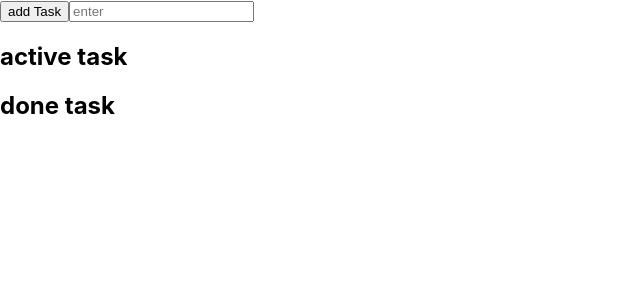
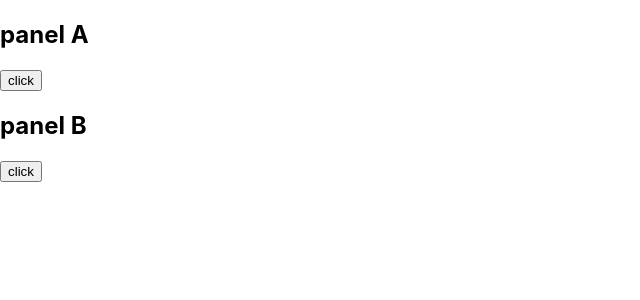
Before and after one commit to Anjalibani17/accordian-with-hooks, a React (Create React App) app: page / in a window 1280 px wide. Shown: the top 300 px of the page, without its empty margins (0-640 px from the left). Built offline with nearby package versions, Linux system fonts and the light colour scheme.

Commit message:
working code

```diff
--- a/src/App.js
+++ b/src/App.js
@@ -1,13 +1,14 @@
 import './App.css';
+import Accordian from './candidates/Accordian';
 import CandidatesContainer from './candidates/CandidatesContainer';
-import Todo from './candidates/Todo';
+//import Accordian from './candidates/Accordian';
 import './candidates/new.css'
 
 function App() {
 
 
 //return <Wrapper />;
-  return (<><Todo/></>);
+  return (<><Accordian/></>);
   //<CandidatesContainer>
  // </CandidatesContainer>;
 }
--- a/src/candidates/Accordian.jsx
+++ b/src/candidates/Accordian.jsx
@@ -1,5 +1,6 @@
 import React from "react";
 import PanelA from "./PanelA";
+import PanelB from "./PanelB";
 
 class Accordian extends React.Component {
     constructor(props) {
@@ -12,43 +13,55 @@ class Accordian extends React.Component {
         this.change = this.change.bind(this);
 
     }
+    componentDidUpdate()
+    {
+
+    }
 
     change(e) {
         console.log(e)
-        if(e==2)
-        {
-            this.setState({ activePanel: 2 })
+       // this.setState({activePanel:e})
+
+
+        if (e == 2) {
+            this.setState({activePanel: 2})
+
+            // console.log(this.state.activePanel)
+
         }
-        else
-        {
+        else {
             this.setState({ activePanel: 1 })
+            // console.log(this.state.activePanel)
         }
 
     }
     render() {
-        return (<><h2>panel A</h2>
+        return (<>
+        <PanelA change={this.change} />
+        <PanelB change={this.change} />
+        {/* { <h2>panel A</h2>
 
-            <button onClick={(e)=>this.change(1)}>click</button>
+            <button onClick={(e) => this.change(1)}>click</button>
             {
                 (this.state.activePanel === 1
-                    ? <p>this is panel A</p>
+                    ? <><p>this is panel A</p>
+                        <p>Lorem ipsum dolor sit amet consectetur
+                            adipisicing elit. Eum tenetur et, molestias,
+                            mollitia possimus tempore rem.</p></>
+                    : null
+                )
+            }
+            <h2>Panel B</h2>
+
+            <button onClick={(e) => this.change(2)}>click</button>
+            {
+                (this.state.activePanel === 2
+                    ? <><p>this is panel B</p>
+                    <p>Lorem ipsum, dolor sit amet consectetur adipisicing elit. Ut, quia.</p></>
                     : null
                 )
 
-            }
-
-
-
-            <h2>Panel B</h2>
-
-            <button onClick={(e)=>this.change(2)}>click</button>
-            {
-                (this.state.activePanel === 2
-                    ? <p>this is panel B</p>
-                    : null
-                )
-
-            }
+            } } */}
 
 
         </>)
--- /dev/null
+++ b/src/candidates/PanelA.jsx
@@ -0,0 +1,24 @@
+import React from "react";
+import Accordian from "./Accordian";
+
+
+    const PanelA = (props) => {
+        return (<><h2>panel A</h2>
+
+        <button onClick={(e) => props.change(1)}>click</button>
+        {
+            (props.activePanel === 1
+                ? <><p>this is panel A</p>
+                    <p>Lorem ipsum dolor sit amet consectetur
+                        adipisicing elit. Eum tenetur et, molestias,
+                        mollitia possimus tempore rem.</p></>
+                : null
+            )
+
+        }
+        </>
+        );
+    };
+    // }
+// }
+export default PanelA
--- /dev/null
+++ b/src/candidates/PanelB.jsx
@@ -0,0 +1,36 @@
+import React from "react";
+import Accordian from "./Accordian";
+
+// class PanelA extends React.Component {
+//     constructor(props) {
+//         super(props);
+//         this.state =
+//         {
+
+
+//         }
+//        // this.change = this.change.bind(this);
+
+//     }
+//     render()
+//     {
+    const PanelB =(props)=>{
+        return (<><h2>panel B</h2>
+
+        <button onClick={(e) => props.change(2)}>click</button>
+        {
+            (props.activePanel == 2
+                ? <><p>this is panel A</p>
+                    <p>Lorem ipsum dolor sit amet consectetur
+                        adipisicing elit. Eum tenetur et, molestias,
+                        mollitia possimus tempore rem.</p></>
+                : null
+            )
+
+        }
+        </>
+        );
+    };
+    // }
+// }
+export default PanelB
```
